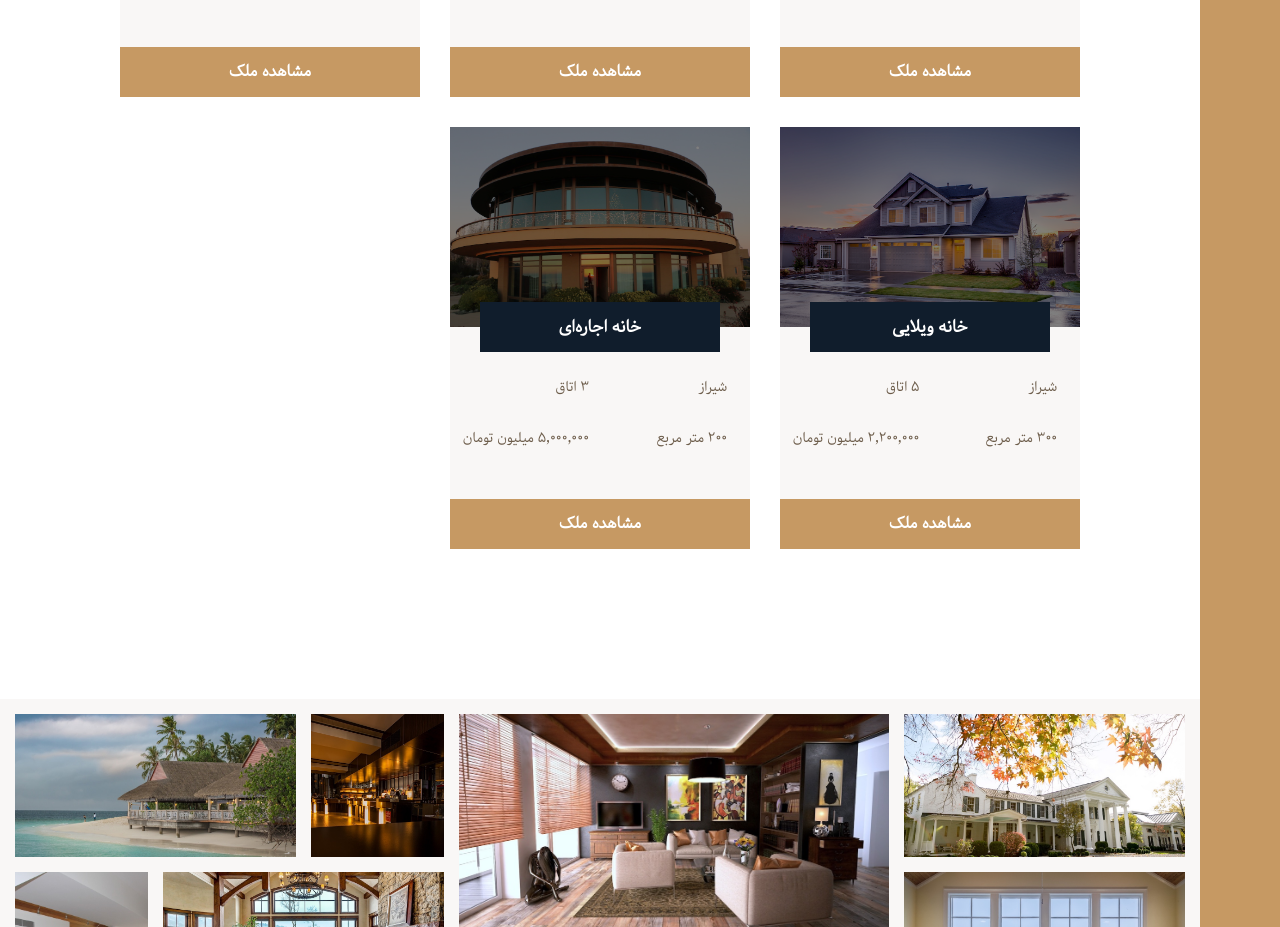
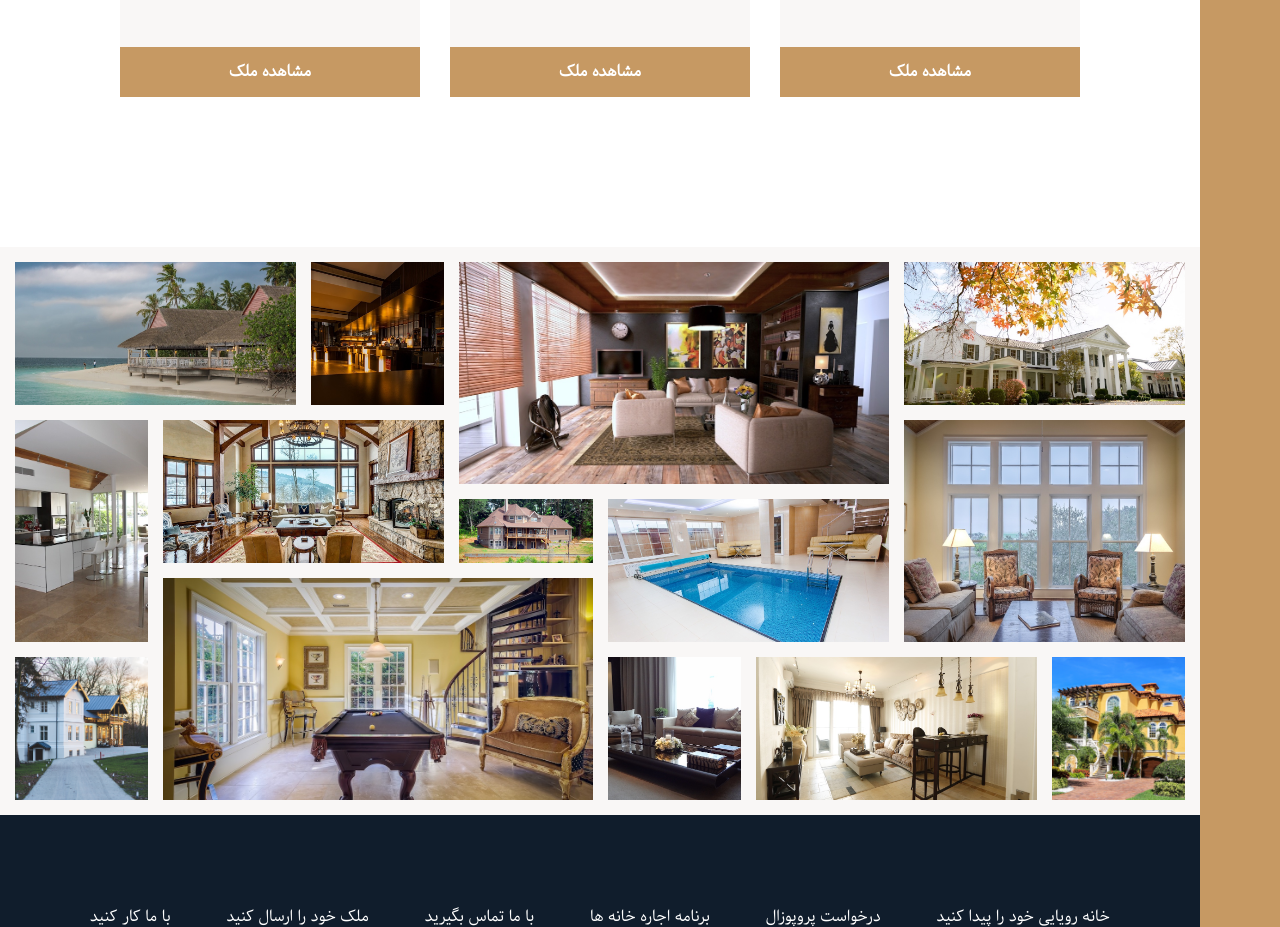
Before and after one commit to farshid117/realstate-nextjs, a Next.js app: page / in a window 1280 px wide. Shown: the part 2180-3107 px from the top of the page. Built offline with nearby package versions, Linux system fonts and the light colour scheme.

Commit message:
realstate-next: adjust  Home& Homes Components3

```diff
--- a/components/templates/index/Homes.tsx
+++ b/components/templates/index/Homes.tsx
@@ -7,7 +7,7 @@ function Homes() {
 	const homeLists = db.homes;
 	return <div className='homes'>
     {
-      db.homes.map(home => <Home key={home.id} {...home} /> )
+      db.homes.slice(0,6).map(home => <Home key={home.id} {...home} /> )
     }
     </div>;
 }
```
